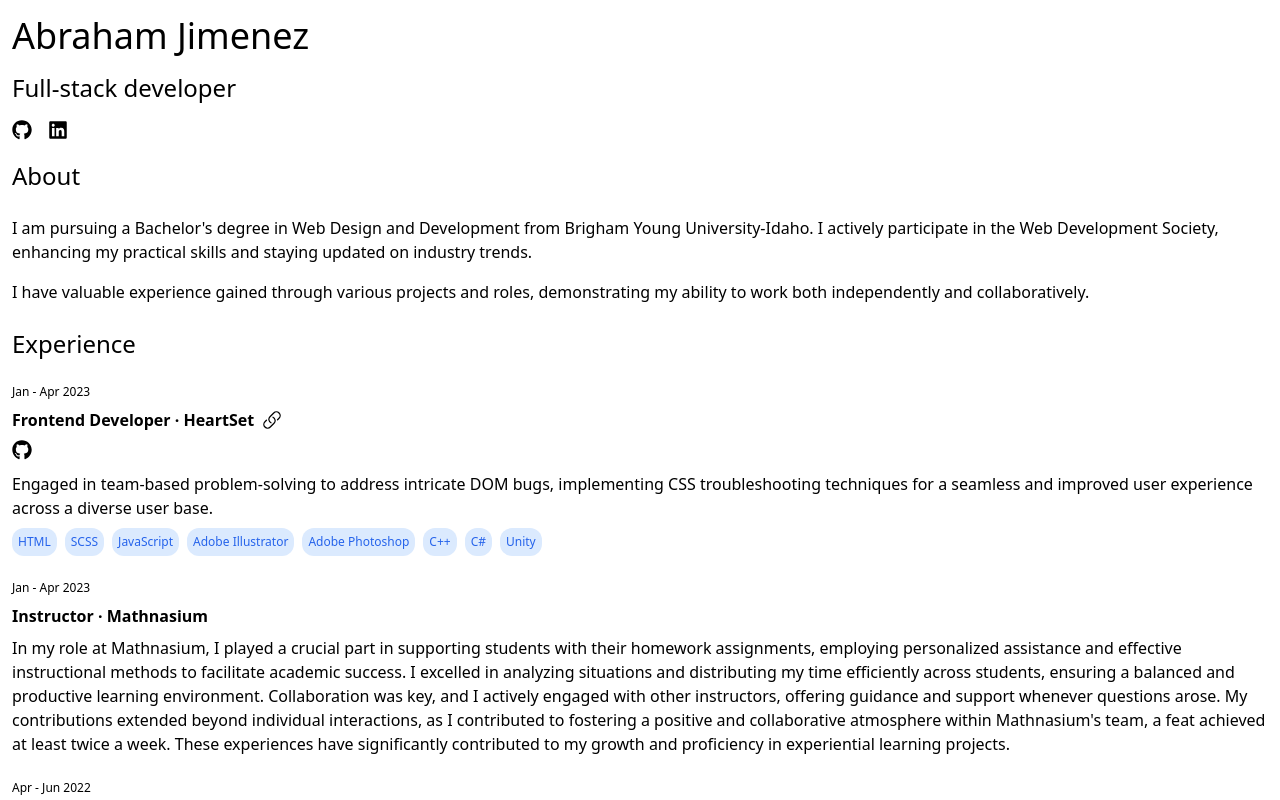
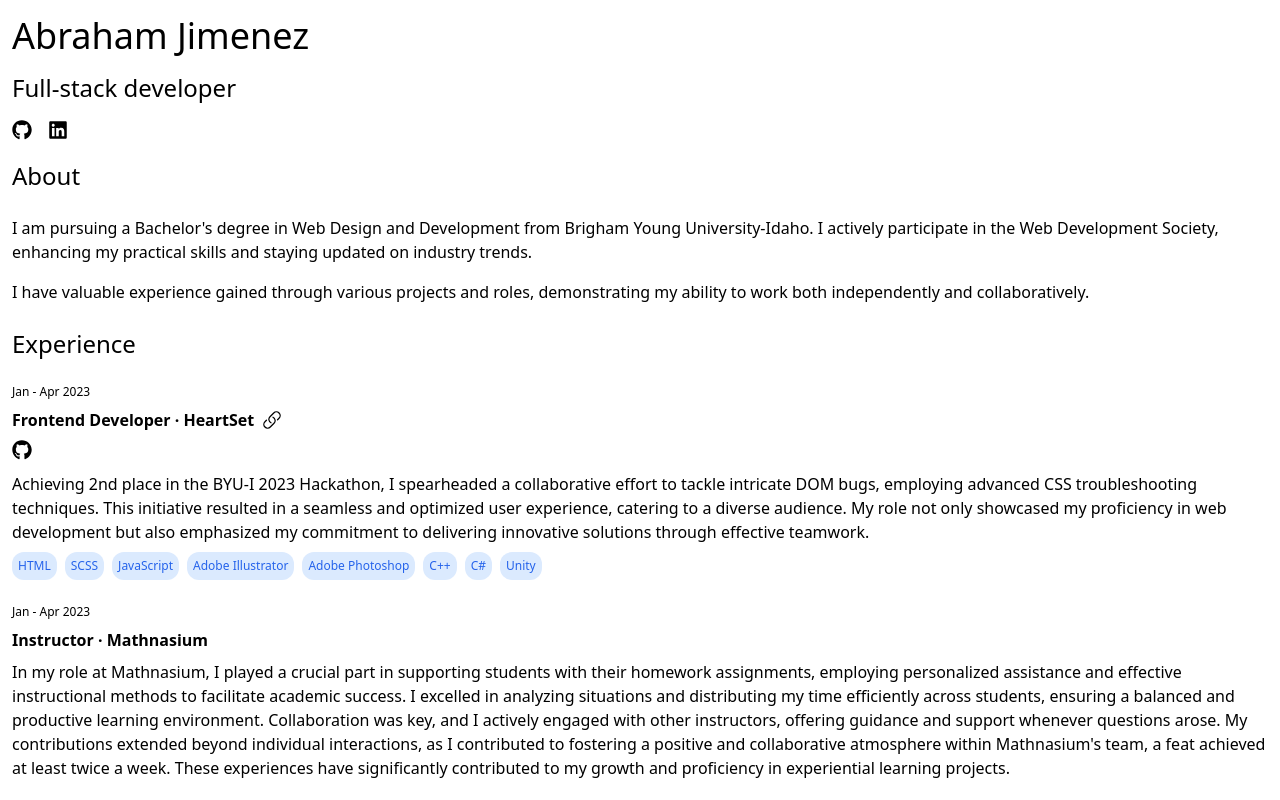
Before and after one commit to abrahamjimenez/abrahamjimenezportfolio, a Next.js app: page / in a window 1280 px wide. Shown: the top 800 px of the page. Built offline with nearby package versions, Linux system fonts and the light colour scheme.

Commit message:
Updated HeartSet description

```diff
--- a/components/Experiences.tsx
+++ b/components/Experiences.tsx
@@ -8,7 +8,7 @@ export default function Experiences() {
         date="Jan - Apr 2023"
         role="Frontend Developer"
         title="HeartSet"
-        desc="Engaged in team-based problem-solving to address intricate DOM bugs, implementing CSS troubleshooting techniques for a seamless and improved user experience across a diverse user base."
+        desc="Achieving 2nd place in the BYU-I 2023 Hackathon, I spearheaded a collaborative effort to tackle intricate DOM bugs, employing advanced CSS troubleshooting techniques. This initiative resulted in a seamless and optimized user experience, catering to a diverse audience. My role not only showcased my proficiency in web development but also emphasized my commitment to delivering innovative solutions through effective teamwork."
         link="https://heartset.netlify.app/"
         github="https://github.com/sskiles66/HeartSet"
         tools={[
```
